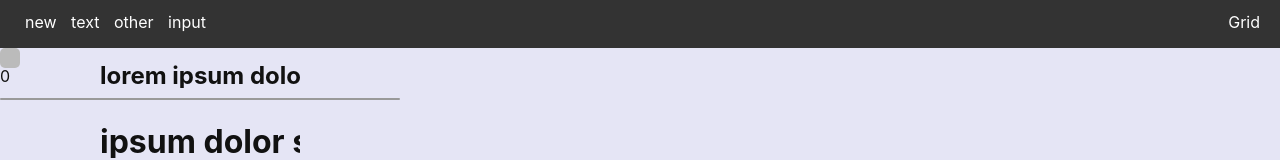
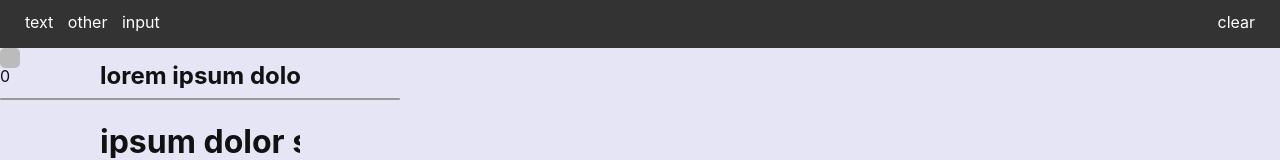
Before and after one commit to Johan-Melin/sketch-ui, a React (Vite) app: page / in a window 1280 px wide. Shown: the top 160 px of the page. Built offline with nearby package versions, Linux system fonts and the light colour scheme.

Commit message:
create clear func

```diff
--- a/src/components/Canvas.jsx
+++ b/src/components/Canvas.jsx
@@ -20,6 +20,9 @@ export default function Canvas({selectedTool, showGrid}) {
   }, [currentScreen]);
 
   useEffect(() => {
+    if(selectedTool === "clear"){
+      setRectData([]);
+    }
     const canvas = canvasRef.current;
     console.log(canvas.clientWidth, canvas.clientHeight)
     const isTouchSupported = 'ontouchstart' in window || navigator.maxTouchPoints;
--- a/src/components/TopBar.jsx
+++ b/src/components/TopBar.jsx
@@ -11,13 +11,15 @@ export default function TopBar({onToolChange, onShowGridChange}) {
   return (
     <div className={styles.topBar} style={{ height: `${CONSTANTS.TOPBAR_HEIGHT}px` }}>
       <div>
-        <HoverIcon value="new" handleToolChange={handleToolChange} />
         <HoverIcon value="text" handleToolChange={handleToolChange} />
         <HoverIcon value="other" handleToolChange={handleToolChange} />
         <HoverIcon value="input" handleToolChange={handleToolChange} />
       </div>
 
-      <span onClick={onShowGridChange}>Grid</span>
+      <div>
+        <HoverIcon value="clear" handleToolChange={handleToolChange} />
+      </div>
+      {/*<span onClick={onShowGridChange}>Grid</span>*/}
     </div>
   )
 }
```
